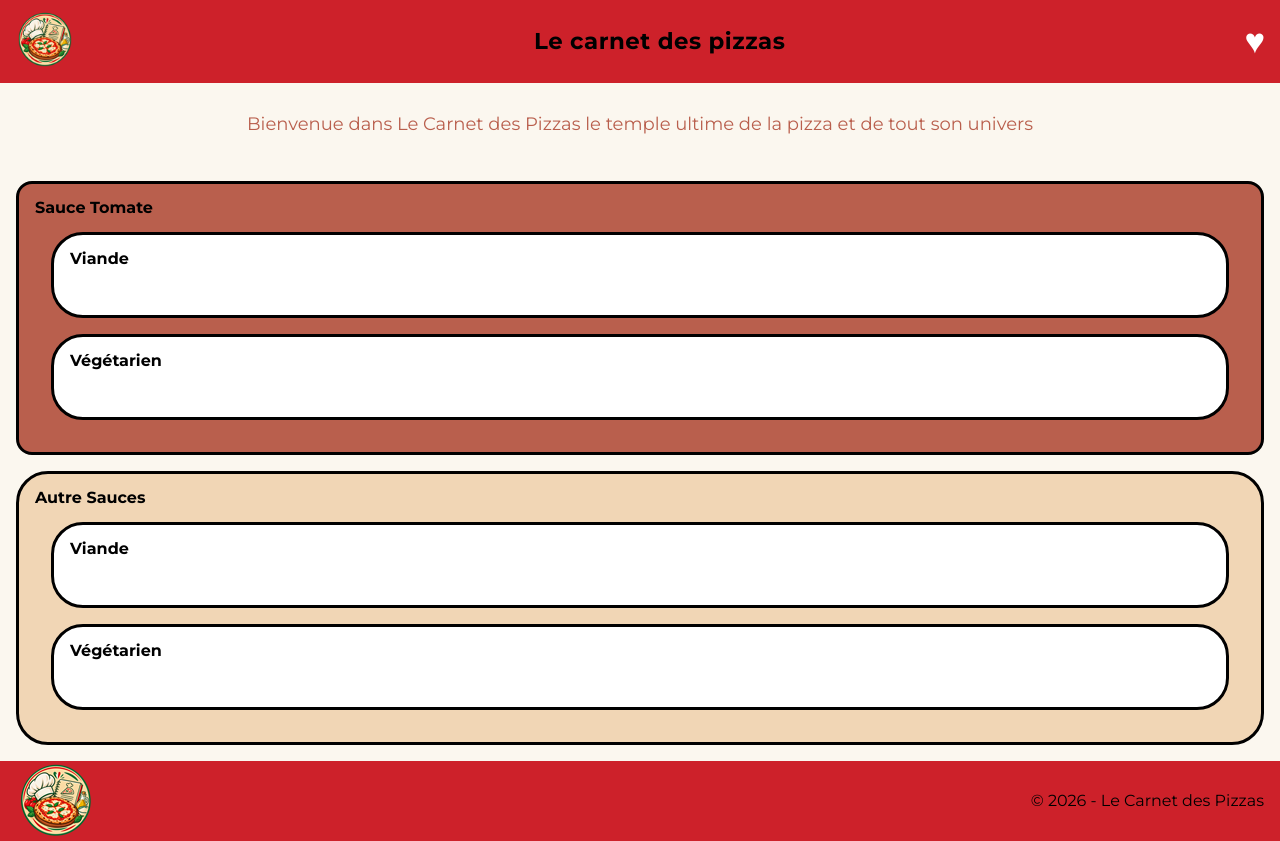
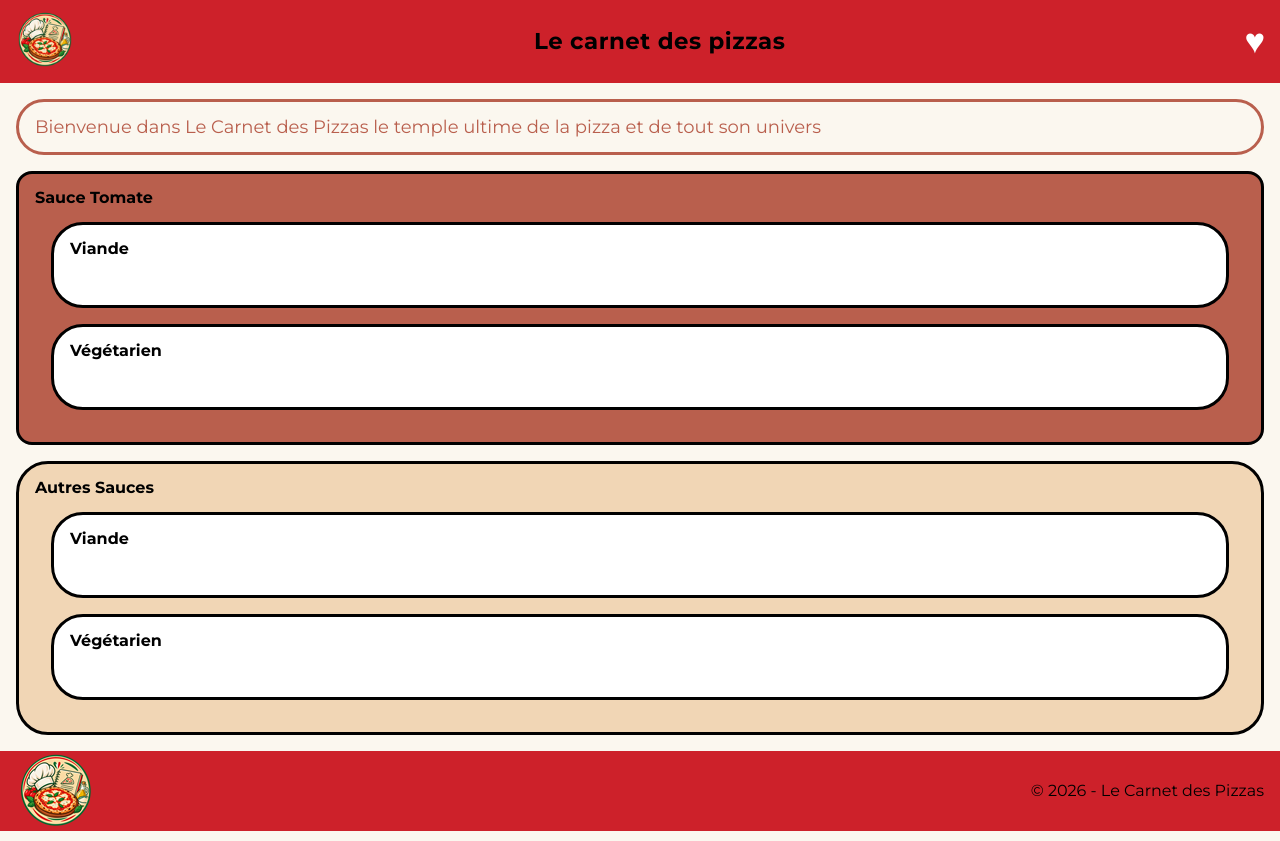
Before and after one commit to SIMPLON-DIST-DWWM-P1-198863/p2-g4-Le-Carnet-des-Pizzas, a React (Vite) app: page / in a window 1280 px wide. Built offline with nearby package versions, Linux system fonts and the light colour scheme; no server answers.

Commit message:
fix some css issues to fit excalidraw

```diff
--- a/src/components/HomePage.tsx
+++ b/src/components/HomePage.tsx
@@ -35,7 +35,7 @@ export default function HomePage() {
           </ul>
         </li>
         <li className="hero-autressauces">
-          Autre Sauces
+          Autres Sauces
           <ul>
             <li className="hero-categorie">
               Viande
--- a/src/components/PizzAPI.tsx
+++ b/src/components/PizzAPI.tsx
@@ -69,7 +69,7 @@ export default function PizzAPI({ categorie }: PizzAPIProps) {
   return (
     <>
       {filtrapizza.map((pizza) => (
-        <div key={pizza.id}>
+        <div key={pizza.id} className="pizzapi-div">
           <Link to="/Fiche" className="pizzapi-link">
             <img src="../public/pizza-random.png" alt={pizza.name} />
             <p className="pizzapi-titre">{pizza.name}</p>
--- a/src/css/HomePage.css
+++ b/src/css/HomePage.css
@@ -4,9 +4,10 @@ body {
 /* Ceci gère la section description de la HomePage */
 .hero-description {
   color: var(--rouge-terracota);
-  display: flex;
-  justify-content: center;
-  padding: 2rem;
+  margin: 1rem;
+  padding: 1rem;
+  border: solid;
+  border-radius: 2rem;
   font-size: large;
 }
 /* Ceci gère la section Sauce Tomate de la HomePage */
@@ -21,7 +22,7 @@ body {
   border: solid;
   font-weight: bold;
 }
-/* Ceci gère la section Crème fraîche de la HomePage */
+/* Ceci gère la section Autres Sauces de la HomePage */
 .hero-autressauces {
   background-color: var(--beige-pate);
   display: flex;
```
